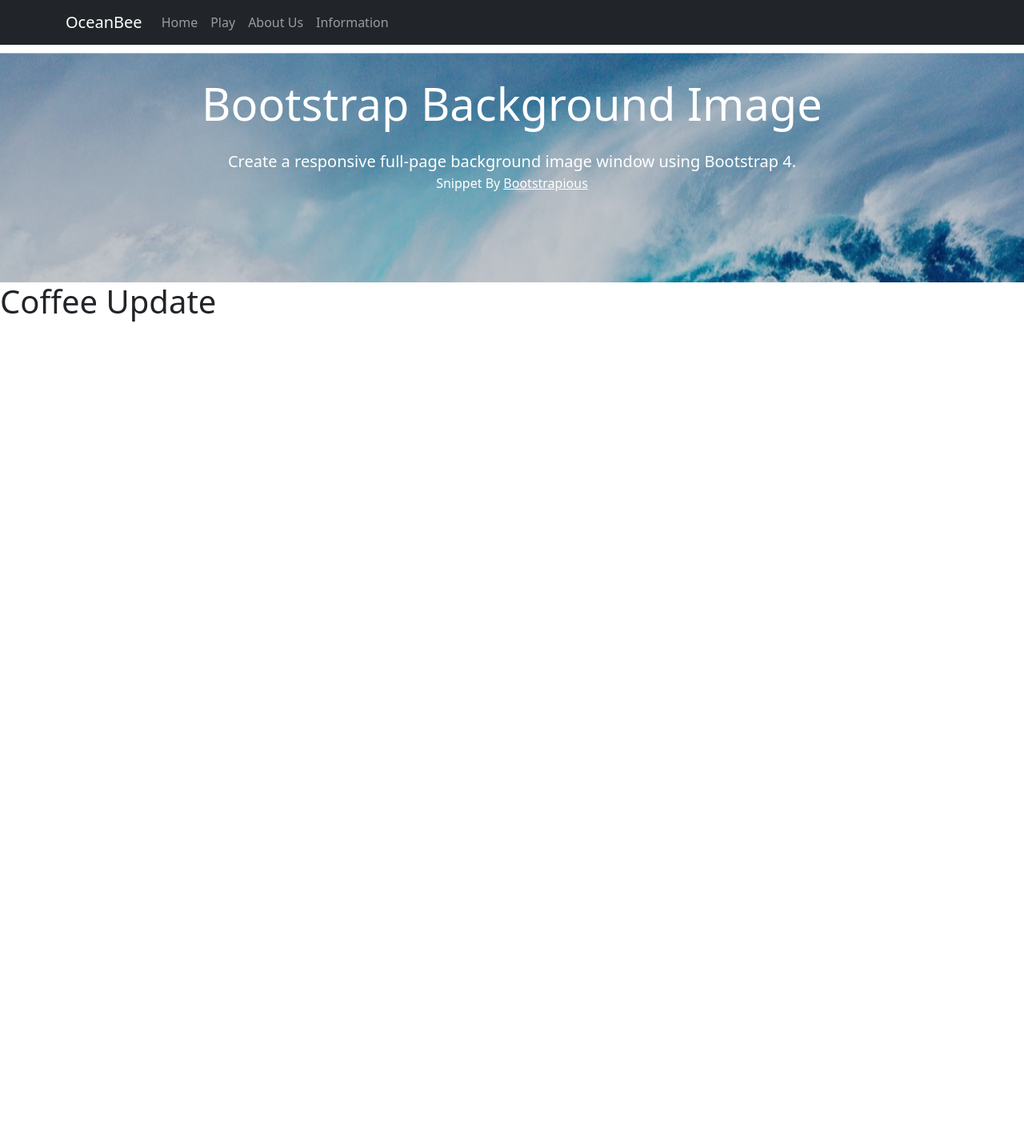
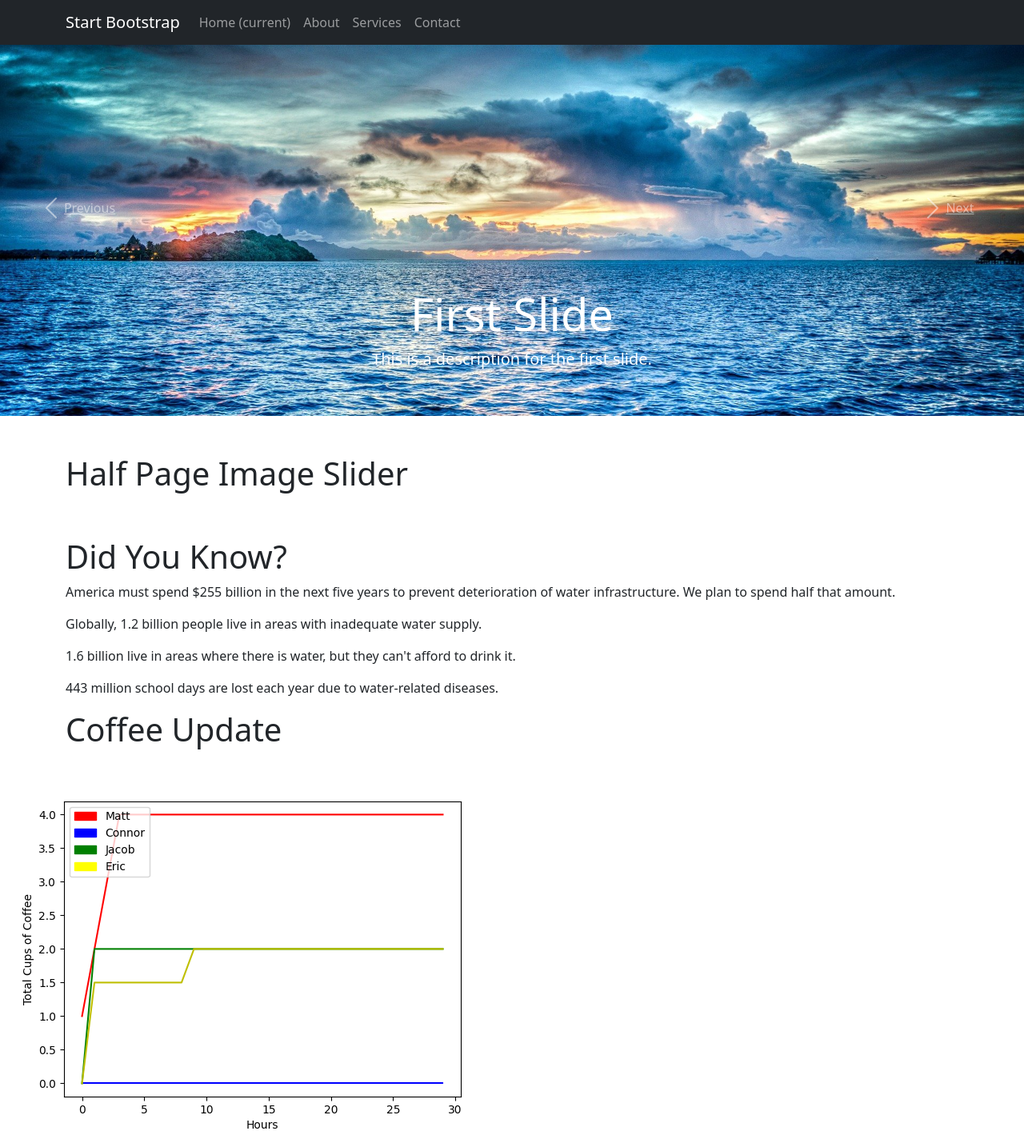
Before and after one commit to MattiKemp/Bee-Hackathon, a Flask app: page / in a window 1280 px wide. Shown: the whole page at 80% size. Before the commit the page ends 402 px from the top, so only its background shows below. Run offline with Flask 2, Linux system fonts and the light colour scheme; some libraries are stand-ins or nearby versions.

Commit message:
Reformatted front end

```diff
--- a/src/templates/home.html
+++ b/src/templates/home.html
@@ -5,34 +5,117 @@
 {% endblock %}
 {% block content %}
 
-<header><!-- Page Wrapper -->
-<div style="background: url({{url_for('static',filename='assets/img/header_img.png')}})" class="page-holder bg-cover">
+<nav class="navbar navbar-expand-lg navbar-dark bg-dark fixed-top">
+  <div class="container">
+    <a class="navbar-brand" href="#">Start Bootstrap</a>
+    <button class="navbar-toggler" type="button" data-toggle="collapse" data-target="#navbarResponsive" aria-controls="navbarResponsive" aria-expanded="false" aria-label="Toggle navigation">
+          <span class="navbar-toggler-icon"></span>
+        </button>
+    <div class="collapse navbar-collapse" id="navbarResponsive">
+      <ul class="navbar-nav ml-auto">
+        <li class="nav-item active">
+          <a class="nav-link" href="/bonkers">Home
+                <span class="sr-only">(current)</span>
+              </a>
+        </li>
+        <li class="nav-item">
+          <a class="nav-link" href="#">About</a>
+        </li>
+        <li class="nav-item">
+          <a class="nav-link" href="#">Services</a>
+        </li>
+        <li class="nav-item">
+          <a class="nav-link" href="#">Contact</a>
+        </li>
+      </ul>
+    </div>
+  </div>
+</nav>
 
-  <div class="container py-5">
-    <header class="text-center text-white py-5">
-      <h1 class="display-4 font-weight-bold mb-4">Bootstrap Background Image</h1>
-      <p class="lead mb-0">Create a responsive full-page background image window using Bootstrap 4.</p>
-      <p class="font-italic">Snippet By <a href="https://bootstrapious.com" class="text-white">
-          <u>Bootstrapious</u></a>
-      </p>
-      <p></p>
-      <p> </p>
-    </header>
+<header>
+  <div id="carouselExampleIndicators" class="carousel slide" data-ride="carousel">
+    <ol class="carousel-indicators">
+      <li data-target="#carouselExampleIndicators" data-slide-to="0" class="active"></li>
+      <li data-target="#carouselExampleIndicators" data-slide-to="1"></li>
+      <li data-target="#carouselExampleIndicators" data-slide-to="2"></li>
+    </ol>
+    <div class="carousel-inner" role="listbox">
+      <!-- Slide One - Set the background image for this slide in the line below -->
+      <div class="carousel-item active"
+           style="background-image: url('{{url_for('static',filename='assets/img/borabora.jpg')}}')">
+        <div class="carousel-caption d-none d-md-block">
+          <h3 class="display-4">First Slide</h3>
+          <p class="lead">This is a description for the first slide.</p>
+        </div>
+      </div>
+      <!-- Slide Two - Set the background image for this slide in the line below -->
+      <div class="carousel-item" style="background-image: url('{{url_for('static',filename='assets/img/ocean.jpg')}}')">
+        <div class="carousel-caption d-none d-md-block">
+          <h3 class="display-4">Second Slide</h3>
+          <p class="lead">This is a description for the second slide.</p>
+        </div>
+      </div>
+      <!-- Slide Three - Set the background image for this slide in the line below -->
+      <div class="carousel-item" style="background-image: url('{{url_for('static',filename='assets/img/niagra.jpg')}}')">
+        <div class="carousel-caption d-none d-md-block">
+          <h3 class="display-4">Third Slide</h3>
+          <p class="lead">This is a description for the third slide.</p>
+        </div>
+      </div>
+    </div>
+    <a class="carousel-control-prev" href="#carouselExampleIndicators" role="button" data-slide="prev">
+          <span class="carousel-control-prev-icon" aria-hidden="true"></span>
+          <span class="sr-only">Previous</span>
+        </a>
+    <a class="carousel-control-next" href="#carouselExampleIndicators" role="button" data-slide="next">
+          <span class="carousel-control-next-icon" aria-hidden="true"></span>
+          <span class="sr-only">Next</span>
+        </a>
+  </div>
+</header>
 
-    <!--<div class="text-white">
-      <p class="lead">It's not a good approch to deal directly with <code class="bg-white px-2 py-1 rounded">body</code> So, create a wrapper container and make it a full-window height.</p>
-      <p class="lead">Set the wrapper initial height to full window height using <code class="bg-white px-2 py-1 rounded">min-height: 100vh</code></p>
-      <p class="lead">Use <code class="bg-white px-2 py-1 rounded">.bg-cover</code> to make the background fit all viewports.</p>
-    </div>-->
+<!--
+<section>
+    <button type="button" class="btn btn-secondary" data-toggle="tooltip" data-placement="bottom" title="Poggers">
+    Let's go Bees
+    </button>
+</section>
+-->
 
 <!-- Page Content -->
+<section class="py-5">
+  <div class="container">
+    <h1 class="font-weight-light">Half Page Image Slider</h1>
+   <!-- <p class="lead">The background images for the slider are set directly in the HTML using inline CSS. The images in this snippet are from <a href="https://unsplash.com">Unsplash</a>!</p>
+  -->
+  </div>
+</section>
 
-
+<section>
+    <div class="container">
+  <div class="jumbotron">
+    <h1>Did You Know?</h1>
+    <p>America must spend $255 billion in the next five years to
+        prevent deterioration of water infrastructure. We plan to spend half that amount.
+    </p>
+      <p>
+          Globally, 1.2 billion people live in areas with inadequate water supply.
+      </p>
+      <p>
+          1.6 billion live in areas where there is water, but they can't afford to drink it.
+      </p>
+      <p>
+          443 million school days are lost each year due to water-related diseases.
+      </p>
   </div>
 </div>
-</header>
+</section>
+
+</section>
+<div class="container">
+<div class="jumbotron">
     <h1>Coffee Update</h1>
-
-<script src="{{url_for('static',filename='bootstrap/js/bootstrap.bundle.min.js')}}"></script>
-    <script src="{{url_for('static',filename='assets/js/jquery.slim.min.js')}}"></script>
+</div>
+</div>
+<img src = "{{url_for('static',filename='coffee.png')}}", alt="Graph of Coffee Intake over Time">
 {% endblock %}
```
